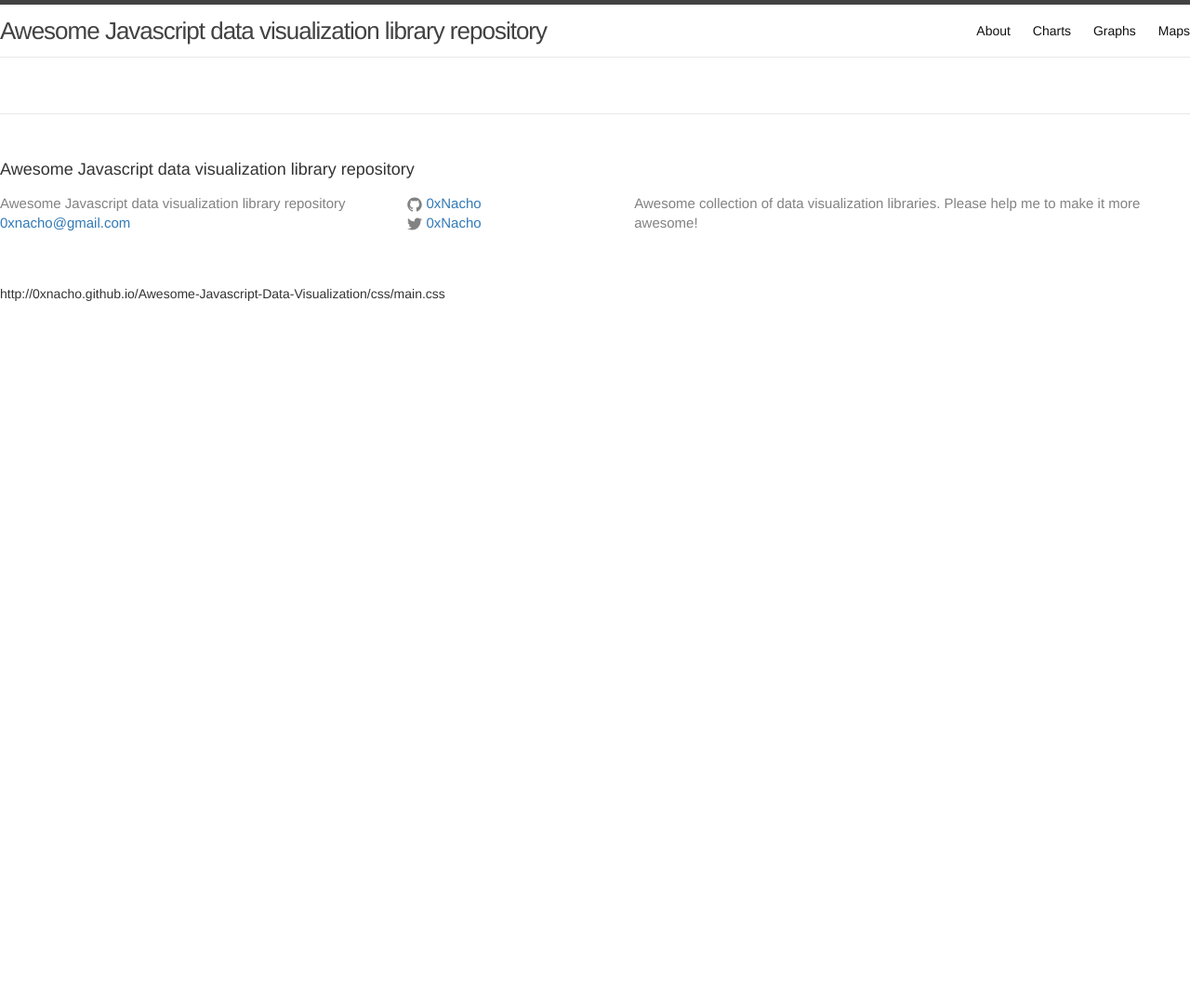
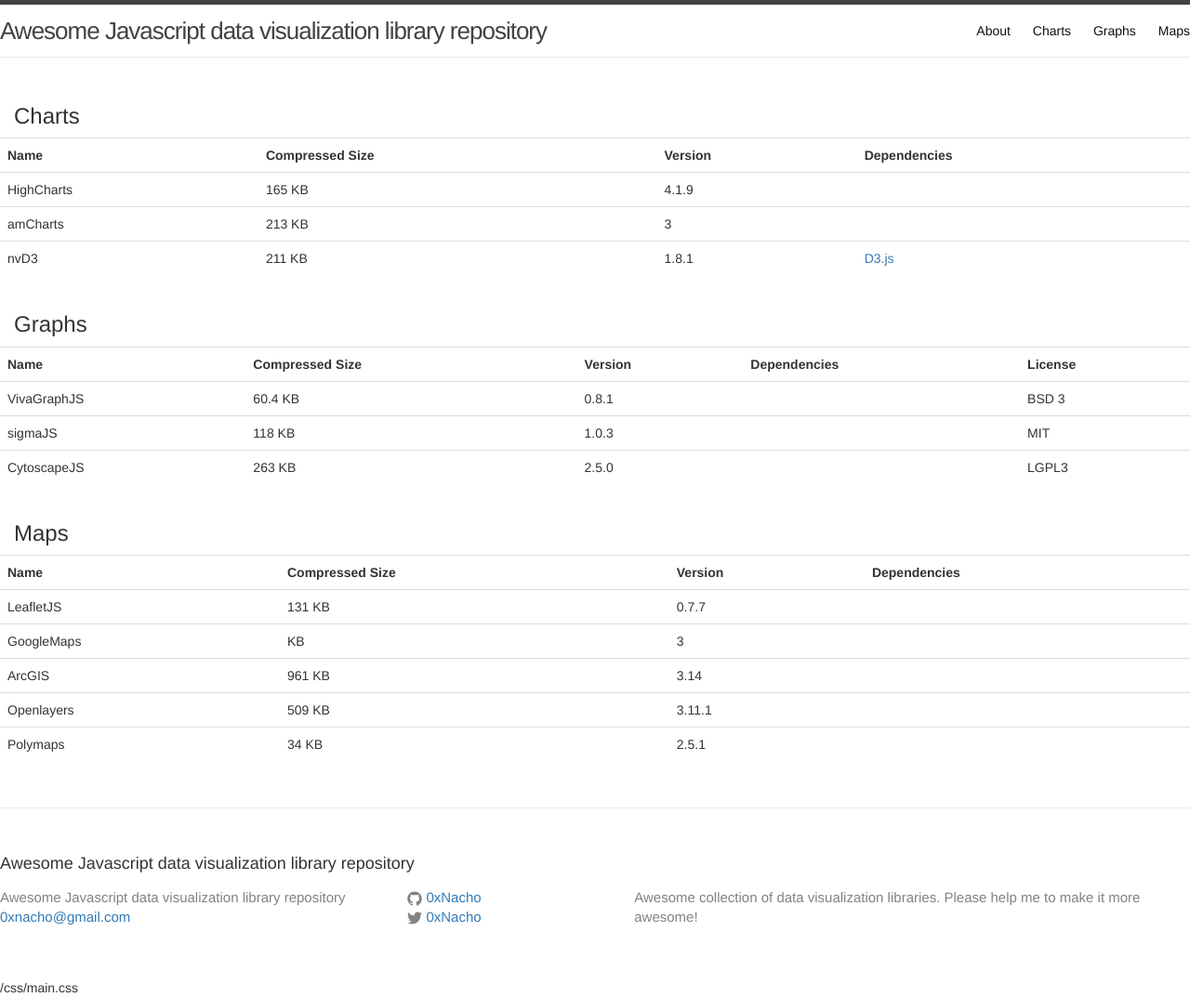
Before and after one commit to 0xNacho/Awesome-Javascript-Data-Visualization, a Jekyll site: the page built from index.html, in a window 1280 px wide. Shown: the whole page at 93% size. Built offline with Jekyll 4.4.1, drawn with Linux system fonts in a browser that asks for light colours; comment, search, counter and statistics services are not loaded; before the commit the page ends 900 px from its top, so only the background shows below that.

Commit message:
Added index resources and some map libraries

```diff
--- a/_config.yml
+++ b/_config.yml
@@ -2,8 +2,8 @@
 title: Awesome Javascript data visualization library repository
 email: 0xnacho@gmail.com
 description: Awesome collection of data visualization libraries. Please help me to make it more awesome!
-baseurl: "http://0xnacho.github.io/Awesome-Javascript-Data-Visualization" # the subpath of your site, e.g. /blog/
-#baseurl: ""
+#baseurl: "http://0xnacho.github.io/Awesome-Javascript-Data-Visualization" # the subpath of your site, e.g. /blog/
+baseurl: ""
 url: "http://0xnacho.github.io/Awesome-Javascript-Data-Visualization" # the base hostname & protocol for your site
 twitter_username: 0xNacho
 github_username:  0xNacho
--- a/_data/charts.yml
+++ b/_data/charts.yml
@@ -1,6 +1,10 @@
 #Libraries
 - name: HighCharts
   info: Create interactive charts easily for your web projects.
+  dependencies:
+  render: SVG
+  size: 165
+  version: 4.1.9
   cdn:
     js: https://cdnjs.cloudflare.com/ajax/libs/highcharts/4.1.9.1/highcharts.src.js
     css:
@@ -20,6 +24,10 @@
 
 - name: amCharts
   info: Charting library &amp; maps.Where all data goes visual.
+  dependencies:
+  render: SVG
+  size: 213
+  version: 3
   cdn:
     js: https://cdnjs.cloudflare.com/ajax/libs/amcharts/3.13.0/amcharts.js
     css:
@@ -37,6 +45,10 @@
 
 - name: nvD3
   info: This project is an attempt to build re-usable charts and chart components for d3.js without taking away the power that d3.js gives you.
+  dependencies: "<a href='http://d3js.org' target='blank'>D3.js</a>"
+  render: SVG
+  size: 211
+  version: 1.8.1
   cdn:
     js: https://cdnjs.cloudflare.com/ajax/libs/nvd3/1.8.1/nv.d3.min.js
     css: https://cdnjs.cloudflare.com/ajax/libs/nvd3/1.8.1/nv.d3.min.css
--- a/_data/graphs.yml
+++ b/_data/graphs.yml
@@ -1,5 +1,10 @@
 - name: VivaGraphJS
   info: Very fast + with the WebGL renderer it works thousands of nodes.
+  dependencies:
+  render: "WebGL, SVG"
+  size: 60.4
+  version: 0.8.1
+  license: "BSD 3"
   cdn:
     js:
     css:
@@ -10,7 +15,12 @@
       title: Link labels
 
 - name: sigmaJS
-  info: Very flexible, includes out of the box support for touch, responsiveness, rescaling, recentering.
+  info: "Very flexible, includes out of the box support for touch, responsiveness, rescaling, recentering."
+  dependencies:
+  render: "Canvas, WebGL"
+  size: 118
+  version: 1.0.3
+  license: "MIT"
   cdn:
     js: https://cdnjs.cloudflare.com/ajax/libs/sigma.js/1.0.3/sigma.min.js
     css:
@@ -19,7 +29,12 @@
       title: Simple example
 
 - name: CytoscapeJS
-  info: Graph theory (a.k.a. network) library for analysis and visualisation.
+  info: "Graph theory (a.k.a. network) library for analysis and visualisation."
+  dependencies:
+  render: "SVG"
+  size: 263
+  version: 2.5.0
+  license: "LGPL3"
   cdn:
     js: https://cdnjs.cloudflare.com/ajax/libs/cytoscape/2.5.0/cytoscape.js
     css:
--- a/_data/maps.yml
+++ b/_data/maps.yml
@@ -1,5 +1,9 @@
 - name: LeafletJS
   info: An open-source JavaScript library for mobile-friendly interactive maps.
+  dependencies:
+  render: HTML
+  size: 131
+  version: 0.7.7
   cdn:
     js: http://cdn.leafletjs.com/leaflet/v0.7.7/leaflet.js
     css: http://cdn.leafletjs.com/leaflet/v0.7.7/leaflet.css
@@ -9,6 +13,10 @@
 
 - name: GoogleMaps
   info: Add the data developers trust. Build a custom map for your site using styled maps, 3D buildings, indoor floor plans, multi-modal directions and more.
+  dependencies:
+  render: HTML
+  size:
+  version: 3
   cdn:
     js: http://cdn.leafletjs.com/leaflet/v0.7.7/leaflet.js
     css: http://cdn.leafletjs.com/leaflet/v0.7.7/leaflet.css
@@ -19,3 +27,46 @@
       title: Multiple markers
     - html: <iframe width="100%" height="300" src="//jsfiddle.net/0xNacho/wLqbj22y/embedded/result%2Cjs%2Chtml%2Ccss/" allowfullscreen="allowfullscreen" frameborder="0"></iframe>
       title: Custom controls
+
+- name: ArcGIS
+  info: "Discover the capabilities of ArcGIS throught powerful location services, data management, analysis and mapping."
+  dependencies:
+  render: HTML
+  size: 961
+  version: 3.14
+  cdn:
+    js:
+    css:
+  examples:
+    - html: <iframe width="100%" height="300" src="//jsfiddle.net/0xNacho/e8m54gc7/1/embedded/result%2Cjs%2Chtml%2Ccss/" allowfullscreen="allowfullscreen" frameborder="0"></iframe>
+      title: On Click example (view console log)
+    - html: <iframe width="100%" height="300" src="//developers.arcgis.com/javascript/samples/widget_directions_basic/" allowfullscreen="allowfullscreen" frameborder="0"></iframe>
+      title: Directions
+
+- name: Openlayers
+  info: A high-performance, feature-packed library for all your mapping needs.
+  dependencies:
+  render: HTML
+  size: 509
+  version: 3.11.1
+  cdn:
+    js: https://cdnjs.cloudflare.com/ajax/libs/ol3/3.11.1/ol-debug.min.js
+    css: https://cdnjs.cloudflare.com/ajax/libs/ol3/3.11.1/ol.min.css
+  examples:
+    - html: <iframe width="100%" height="300" src="//jsfiddle.net/0xNacho/ta9cg4wp/embedded/result%2Cjs%2Chtml%2Ccss/" allowfullscreen="allowfullscreen" frameborder="0"></iframe>
+      title: Basic Example
+    - html: <iframe width="100%" height="300" src="//jsfiddle.net/0xNacho/25n10vf4/embedded/result%2Cjs%2Chtml%2Ccss/" allowfullscreen="allowfullscreen" frameborder="0"></iframe>
+      title: Tile Layer
+
+- name: Polymaps
+  info: JavaScript library for image- and vector-tiled maps using SVG
+  dependencies:
+  render: HTML
+  size: 34
+  version: 2.5.1
+  cdn:
+    js: https://cdnjs.cloudflare.com/ajax/libs/polymaps/2.5.1/polymaps.min.js
+    css:
+  examples:
+    - html: <iframe width="100%" height="300" src="//jsfiddle.net/0xNacho/zjwzwn6x/embedded/result%2Cjs%2Chtml%2Ccss/" allowfullscreen="allowfullscreen" frameborder="0"></iframe>
+      title: Basic Example
--- a/_layouts/default.html
+++ b/_layouts/default.html
@@ -19,6 +19,12 @@
     <script src="{{"/vendor/js/bootstrap.min.js" | prepend:site.baseurl}}"></script>
     <script src="{{"/vendor/js/angular.min.js" | prepend: site.baseurl}}"></script>
     <script src="{{"/vendor/js/app.js" | prepend: site.baseurl}}"></script>
+    <script src="//cdnjs.cloudflare.com/ajax/libs/jquery.tablesorter/2.24.5/js/jquery.tablesorter.js"></script>
+    <script>
+    $(document).ready(function(){
+      $("#table").tablesorter();
+    })
+    </script>
   </body>
 
 </html>
--- a/index.html
+++ b/index.html
@@ -3,6 +3,65 @@
 ---
 
 <div  class="container-fluid">
-  <div class="row">
+  <h3>Charts</h3>
+  <div class="row table-responsive">
+  	<table id="table" class="table">
+  		<tr>
+  			<th>Name</th>
+  			<th>Compressed Size</th>
+  			<th>Version</th>
+  			<th>Dependencies</th>
+  		</tr>
+	  {%for library in site.data.charts%}
+	  	<tr>
+	  		<td>{{library.name}}</td>
+	  		<td>{{library.size}} KB</td>
+	  		<td>{{library.version}}</td>
+	  		<td>{{library.dependencies}}</td>
+
+	  	</tr>
+	  {%endfor%}
+  </table>
+  </div>
+  <h3>Graphs</h3>
+  <div class="row table-responsive">
+    <table id="table" class="table">
+      <tr>
+        <th>Name</th>
+        <th>Compressed Size</th>
+        <th>Version</th>
+        <th>Dependencies</th>
+        <th>License</th>
+      </tr>
+    {%for library in site.data.graphs%}
+      <tr>
+        <td>{{library.name}}</td>
+        <td>{{library.size}} KB</td>
+        <td>{{library.version}}</td>
+        <td>{{library.dependencies}}</td>
+        <td>{{library.license}}</td>
+      </tr>
+    {%endfor%}
+  </table>
+  </div>
+  <h3>Maps</h3>
+  <div class="row table-responsive">
+    <table id="table" class="table">
+      <tr>
+        <th>Name</th>
+        <th>Compressed Size</th>
+        <th>Version</th>
+        <th>Dependencies</th>
+      </tr>
+    {%for library in site.data.maps%}
+      <tr>
+        <td>{{library.name}}</td>
+        <td>{{library.size}} KB</td>
+        <td>{{library.version}}</td>
+        <td>{{library.dependencies}}</td>
+
+      </tr>
+    {%endfor%}
+  </table>
   </div>
 </div>
```
Also changed, not shown: 7 other files.
